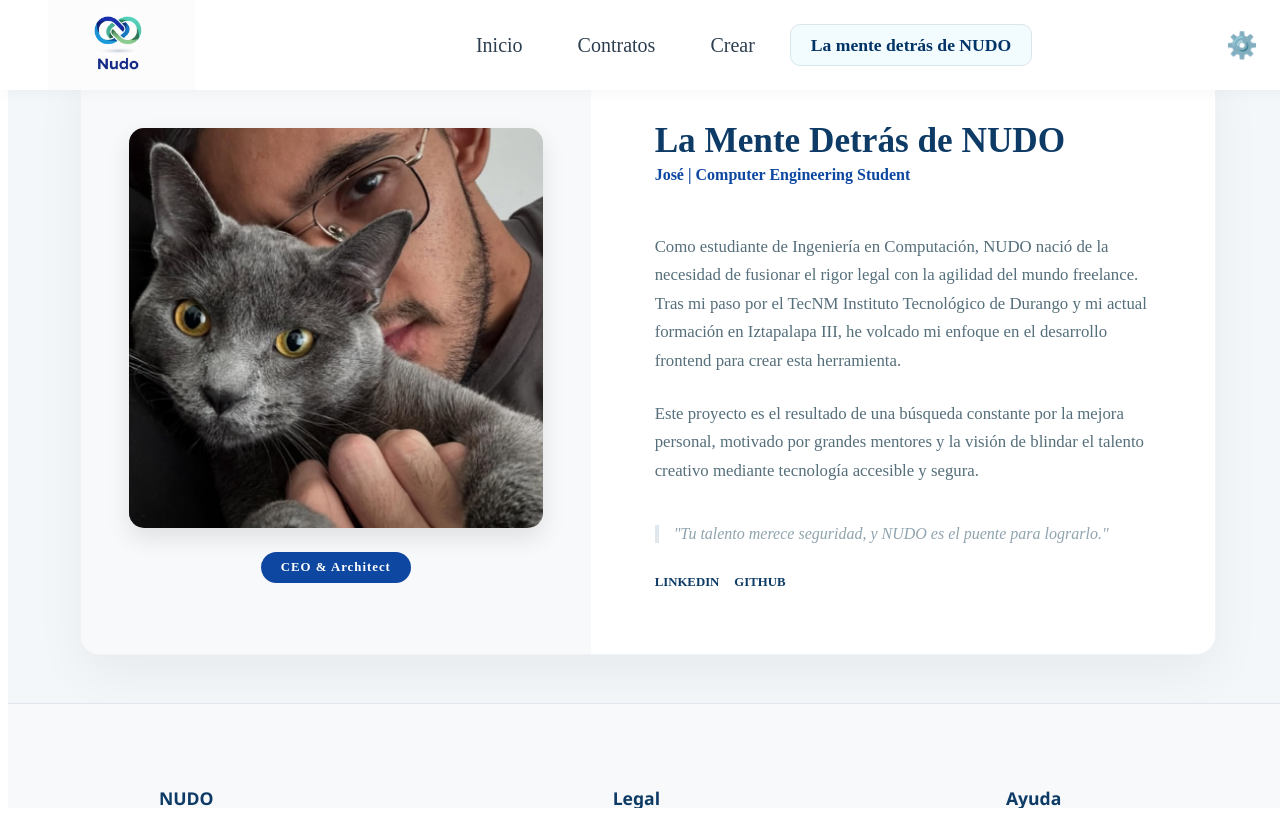
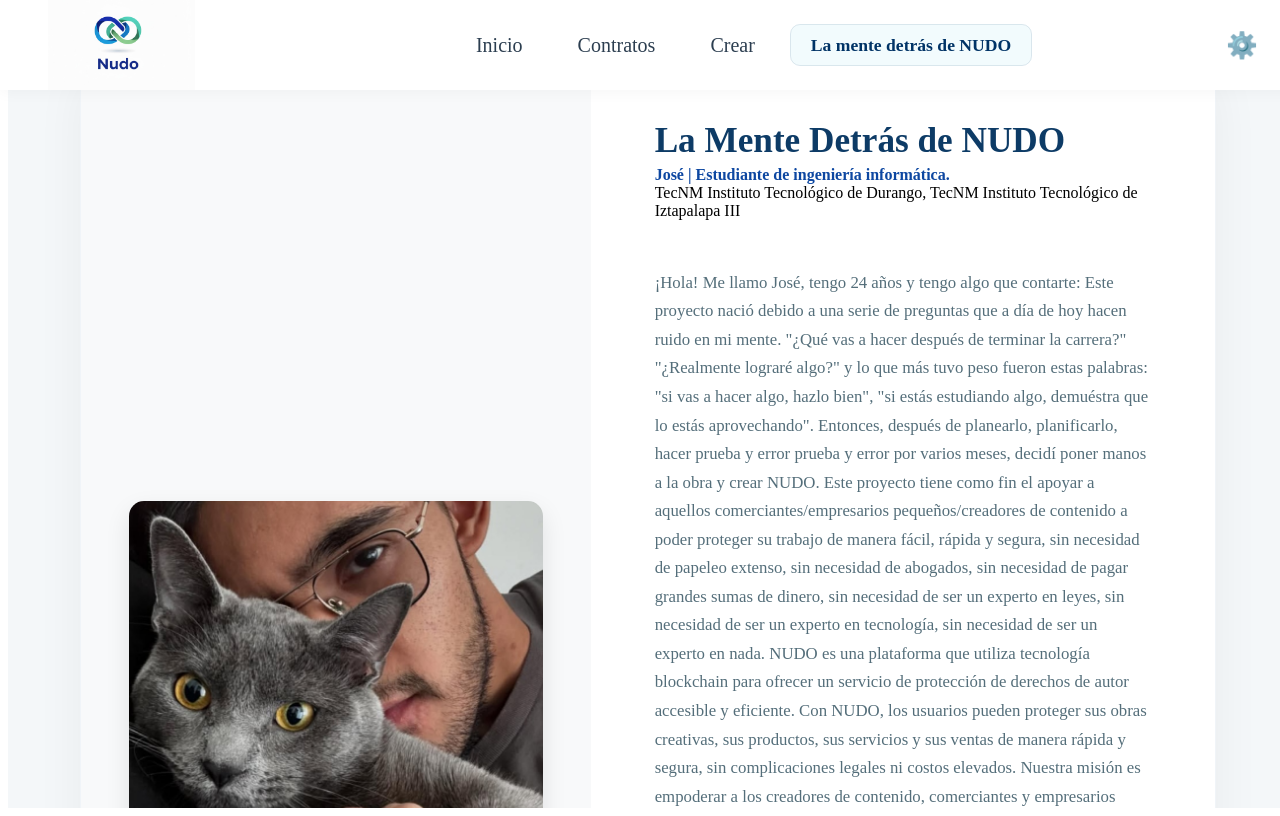
Before and after one commit to ssjoseduardo2002/nudo, an Angular app: page /mente-detras in a window 1280 px wide. Built offline with nearby package versions, Linux system fonts and the light colour scheme.

Commit message:
La mente detrás de NUDO

```diff
--- a/src/app/componentes_de_vistas/la-mente-detras-de-nudo/la-mente-detras-de-nudo.html
+++ b/src/app/componentes_de_vistas/la-mente-detras-de-nudo/la-mente-detras-de-nudo.html
@@ -6,37 +6,41 @@
         <img src="images/my_little_angel.jpg" alt="José - CEO de NUDO" class="foto-autor">
       </div>
       <div class="badge-ceo">
-        <span>CEO & Architect</span>
+        <span>Arquitecto front-end freelancer y fundador de NUDO</span>
       </div>
     </div>
 
     <div class="columna-texto">
       <header class="header-autor">
         <h1>La Mente Detrás de NUDO</h1>
-        <div class="subtitulo">José | Computer Engineering Student</div>
+        <div class="subtitulo">José | Estudiante de ingeniería informática.</div>
+        <div class="otro-subtitulo">TecNM Instituto Tecnológico de Durango, TecNM Instituto Tecnológico de Iztapalapa III</div>
       </header>
 
       <article class="biografia-contenido">
         <p>
-          Como estudiante de Ingeniería en Computación, NUDO nació de la necesidad de fusionar
-          el rigor legal con la agilidad del mundo freelance. Tras mi paso por el TecNM
-          Instituto Tecnológico de Durango y mi actual formación en Iztapalapa III,
-          he volcado mi enfoque en el desarrollo frontend para crear esta herramienta.
+          ¡Hola! Me llamo José, tengo 24 años y tengo algo que contarte:
+          Este proyecto nació debido a una serie de preguntas que a día de hoy hacen ruido en mi mente. "¿Qué vas a hacer después de terminar la carrera?" "¿Realmente lograré algo?"
+          y lo que más tuvo peso fueron estas palabras: "si vas a hacer algo, hazlo bien", "si estás estudiando algo, demuéstra que lo estás aprovechando".
+          Entonces, después de planearlo, planificarlo, hacer prueba y error prueba y error por varios meses, decidí poner manos a la obra y crear NUDO.
+          Este proyecto tiene como fin el apoyar a aquellos comerciantes/empresarios pequeños/creadores de contenido a poder proteger su trabajo de manera fácil, rápida y segura, sin necesidad de papeleo extenso, sin necesidad de abogados, sin necesidad de pagar grandes sumas de dinero, sin necesidad de ser un experto en leyes, sin necesidad de ser un experto en tecnología, sin necesidad de ser un experto en nada.
+          NUDO es una plataforma que utiliza tecnología blockchain para ofrecer un servicio de protección de derechos de autor accesible y eficiente. Con NUDO, los usuarios pueden proteger sus obras creativas, sus productos, sus servicios y sus ventas de manera rápida y segura, sin complicaciones legales ni costos elevados. Nuestra misión es empoderar a los creadores de contenido, comerciantes y empresarios pequeños para que puedan proteger su trabajo y talento sin barreras.
+
+          NUDO es el pionero de muchos proyectos que están en puerta, algunos solitarios, otros con un socio, pero todos con la misma visión: blindar el talento creativo y crear herramientas eficintes mediante tecnología accesible y segura.
         </p>
         <p>
-          Este proyecto es el resultado de una búsqueda constante por la mejora personal,
-          motivado por grandes mentores y la visión de blindar el talento creativo
-          mediante tecnología accesible y segura.
+         Espero de corazón que NUDO pueda ayudarlos a proteger su talento, a proteger su trabajo, a proteger su esfuerzo, a proteger su creatividad, a proteger su ingenio, a proteger su innovación, a proteger su visión, a proteger su futuro. NUDO es para ustedes, para los que están luchando por sus sueños, para los que están trabajando duro para lograr sus metas, para los que están creando algo nuevo y valioso. NUDO es para ustedes, porque ustedes merecen seguridad, y NUDO es el puente para lograrlo.
         </p>
       </article>
 
       <footer class="footer-autor">
         <div class="frase-inspiracional">
-          "Tu talento merece seguridad, y NUDO es el puente para lograrlo."
+          "Para obtener algo, es necesario sacrificar algo de igual valor. Pero creo que no es la única verdad del mundo. Si te esfuerzas y trabajas duro, puedes llegar a algo más grande que ese sacrificio."
+          "Alphonse Elric, Fullmetal Alchemist: Brotherhood"
         </div>
         <div class="redes-autor">
-          <span class="placeholder-red">LinkedIn</span>
-          <span class="placeholder-red">GitHub</span>
+          <span class="placeholder-red">Gracias por leer este apartado.</span>
+          <span class="placeholder-red">Quedo pendiente y a la orden.</span>
         </div>
       </footer>
     </div>
```
